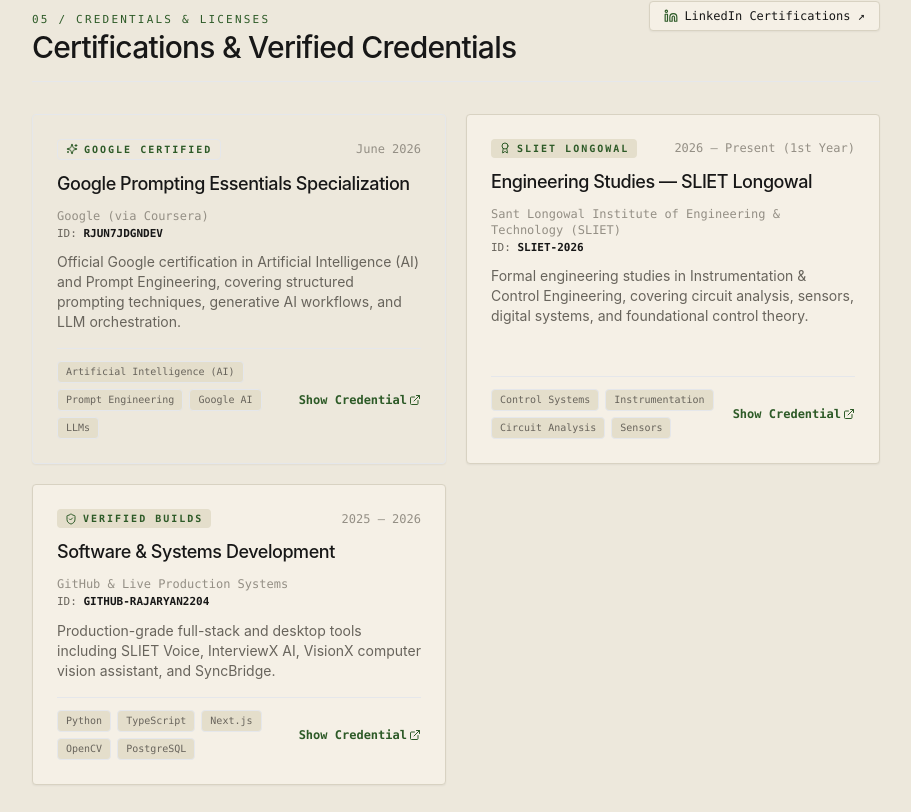
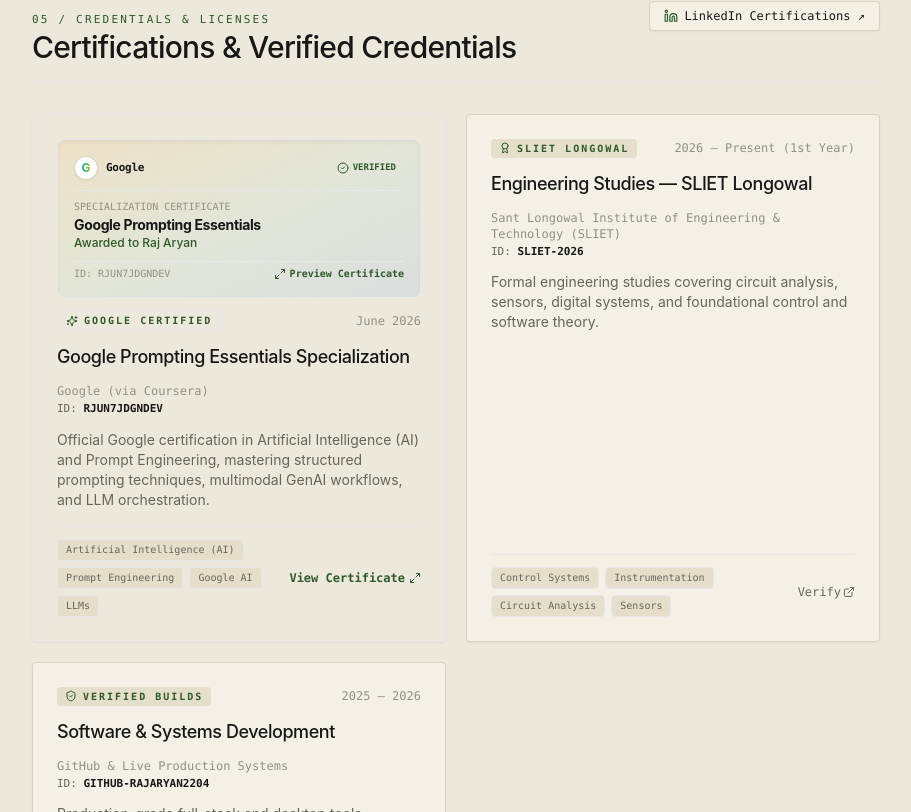
Before and after one commit to rajaryan2204/portfolio, a Next.js app: page / in a window 1280 px wide. Shown: the part 1948-2760 px from the top of the page, without its empty margins (184-1095 px from the left). Built offline with nearby package versions, Linux system fonts and the light colour scheme; no server answers.

Commit message:
feat: add visual certificate preview and interactive certificate modal directly on portfolio

```diff
--- a/app/components/Certifications.tsx
+++ b/app/components/Certifications.tsx
@@ -1,8 +1,24 @@
 "use client";
 
-import { Award, Trophy, CheckCircle2, ExternalLink, Sparkles, Cpu, BookOpen, ShieldCheck, Linkedin, BadgeCheck } from "lucide-react";
+import { useState } from "react";
+import {
+  Award,
+  Trophy,
+  CheckCircle2,
+  ExternalLink,
+  Sparkles,
+  Cpu,
+  BookOpen,
+  ShieldCheck,
+  Linkedin,
+  X,
+  Maximize2,
+  Check,
+  FileCheck
+} from "lucide-react";
 import { profile } from "@/data/profile";
 import { FadeIn, StaggerContainer, StaggerItem, SmoothCard } from "./MotionWrapper";
+import { motion, AnimatePresence } from "framer-motion";
 
 const VERIFIED_CREDENTIALS = [
   {
@@ -14,8 +30,9 @@
     credentialId: "RJUN7JDGNDEV",
     badge: "Google Certified",
     icon: Sparkles,
+    hasInteractivePreview: true,
     description:
-      "Official Google certification in Artificial Intelligence (AI) and Prompt Engineering, covering structured prompting techniques, generative AI workflows, and LLM orchestration.",
+      "Official Google certification in Artificial Intelligence (AI) and Prompt Engineering, mastering structured prompting techniques, multimodal GenAI workflows, and LLM orchestration.",
     skills: ["Artificial Intelligence (AI)", "Prompt Engineering", "Google AI", "LLMs"],
     verificationUrl: "https://www.coursera.org/account/accomplishments/specialization/RJUN7JDGNDEV",
   },
@@ -28,8 +45,9 @@
     credentialId: "SLIET-2026",
     badge: "SLIET Longowal",
     icon: Award,
+    hasInteractivePreview: false,
     description:
-      "Formal engineering studies in Instrumentation & Control Engineering, covering circuit analysis, sensors, digital systems, and foundational control theory.",
+      "Formal engineering studies covering circuit analysis, sensors, digital systems, and foundational control and software theory.",
     skills: ["Control Systems", "Instrumentation", "Circuit Analysis", "Sensors"],
     verificationUrl: "https://www.linkedin.com/in/raj-aryan2204/",
   },
@@ -42,6 +60,7 @@
     credentialId: "GITHUB-RAJARYAN2204",
     badge: "Verified Builds",
     icon: ShieldCheck,
+    hasInteractivePreview: false,
     description:
       "Production-grade full-stack and desktop tools including SLIET Voice, InterviewX AI, VisionX computer vision assistant, and SyncBridge.",
     skills: ["Python", "TypeScript", "Next.js", "OpenCV", "PostgreSQL"],
@@ -50,6 +69,7 @@
 ];
 
 export default function Certifications() {
+  const [selectedCert, setSelectedCert] = useState<string | null>(null);
   const linkedinCertUrl = "https://www.linkedin.com/in/raj-aryan2204/details/certifications/";
 
   return (
@@ -94,7 +114,58 @@
             return (
               <StaggerItem key={item.id}>
                 <SmoothCard className={`p-6 rounded border ${isGoogle ? "border-accent/40 bg-surface/90" : "border-border bg-surface"} hover:bg-[#fbf8f2] hover:border-neutral-400 transition-all duration-200 flex flex-col justify-between space-y-4 shadow-sm h-full group`}>
-                  <div className="space-y-2.5">
+                  <div className="space-y-3">
+
+                    {/* Visual Certificate Card Preview for Google Prompting Essentials */}
+                    {isGoogle && (
+                      <div
+                        onClick={() => setSelectedCert("google")}
+                        className="cursor-pointer rounded-lg bg-gradient-to-br from-amber-500/10 via-emerald-500/5 to-blue-500/10 border border-accent/40 p-4 space-y-2.5 hover:border-accent transition-all relative overflow-hidden group/cert shadow-inner"
+                        title="Click to view full certificate"
+                      >
+                        {/* Certificate Header Banner */}
+                        <div className="flex items-center justify-between">
+                          <div className="flex items-center gap-2">
+                            {/* Google Colors G Icon */}
+                            <div className="w-6 h-6 rounded-full bg-white dark:bg-neutral-800 border border-border flex items-center justify-center shadow-sm">
+                              <span className="font-bold text-xs bg-gradient-to-r from-blue-500 via-green-500 to-amber-500 bg-clip-text text-transparent">
+                                G
+                              </span>
+                            </div>
+                            <span className="text-[11px] font-bold tracking-tight text-foreground font-mono">
+                              Google
+                            </span>
+                          </div>
+
+                          <span className="text-[9px] font-mono px-2 py-0.5 rounded bg-accent/20 text-accent font-semibold flex items-center gap-1">
+                            <CheckCircle2 className="w-3 h-3" />
+                            VERIFIED
+                          </span>
+                        </div>
+
+                        {/* Certificate Body */}
+                        <div className="space-y-0.5 border-t border-border/50 pt-2">
+                          <p className="text-[10px] font-mono text-foreground-subtle uppercase">
+                            Specialization Certificate
+                          </p>
+                          <h4 className="text-sm font-bold text-foreground tracking-tight leading-tight">
+                            Google Prompting Essentials
+                          </h4>
+                          <p className="text-xs font-medium text-accent">
+                            Awarded to Raj Aryan
+                          </p>
+                        </div>
+
+                        {/* Certificate Footer with 1-click Modal Trigger */}
+                        <div className="flex items-center justify-between pt-1 text-[10px] font-mono text-foreground-subtle border-t border-border/40">
+                          <span>ID: RJUN7JDGNDEV</span>
+                          <span className="text-accent font-semibold group-hover/cert:underline flex items-center gap-1">
+                            <Maximize2 className="w-3 h-3" />
+                            <span>Preview Certificate</span>
+                          </span>
+                        </div>
+                      </div>
+                    )}
 
                     {/* Top Row: Badge & Date */}
                     <div className="flex items-center justify-between">
@@ -143,15 +214,26 @@
                       ))}
                     </div>
 
+                    {isGoogle ? (
+                      <button
+                        type="button"
+                        onClick={() => setSelectedCert("google")}
+                        className="text-accent font-semibold hover:underline inline-flex items-center gap-1 transition-colors ml-2 flex-shrink-0"
+                      >
+                        <span>View Certificate</span>
+                        <Maximize2 className="w-3 h-3" />
+                      </button>
+                    ) : (
                       <a
                         href={item.verificationUrl}
                         target="_blank"
                         rel="noopener noreferrer"
-                      className="text-accent font-semibold hover:underline inline-flex items-center gap-0.5 transition-colors ml-2 flex-shrink-0"
+                        className="text-foreground-muted hover:text-foreground inline-flex items-center gap-0.5 transition-colors ml-2 flex-shrink-0"
                       >
-                      <span>Show Credential</span>
+                        <span>Verify</span>
                         <ExternalLink className="w-3 h-3" />
                       </a>
+                    )}
                   </div>
                 </SmoothCard>
               </StaggerItem>
@@ -160,6 +242,92 @@
         </StaggerContainer>
 
       </div>
+
+      {/* High-Resolution Certificate Modal */}
+      <AnimatePresence>
+        {selectedCert === "google" && (
+          <div className="fixed inset-0 z-50 flex items-center justify-center p-4 bg-black/70 backdrop-blur-sm animate-in fade-in duration-150">
+            <motion.div
+              initial={{ opacity: 0, scale: 0.95 }}
+              animate={{ opacity: 1, scale: 1 }}
+              exit={{ opacity: 0, scale: 0.95 }}
+              className="relative w-full max-w-2xl bg-white dark:bg-[#181816] border-2 border-neutral-300 dark:border-neutral-700 rounded-xl shadow-2xl p-6 sm:p-10 space-y-6 text-neutral-900 dark:text-neutral-100 overflow-hidden"
+            >
+              {/* Close Button */}
+              <button
+                type="button"
+                onClick={() => setSelectedCert(null)}
+                className="absolute top-4 right-4 p-1.5 rounded-full bg-neutral-200 dark:bg-neutral-800 text-neutral-600 dark:text-neutral-300 hover:text-neutral-900 dark:hover:text-white transition-colors"
+                title="Close"
+              >
+                <X className="w-5 h-5" />
+              </button>
+
+              {/* Certificate Watermark / Frame */}
+              <div className="border-4 border-double border-neutral-300 dark:border-neutral-700 p-6 sm:p-8 rounded-lg space-y-6 bg-gradient-to-b from-white via-neutral-50 to-neutral-100 dark:from-[#181816] dark:via-[#1c1c1a] dark:to-[#181816] shadow-sm">
+
+                {/* Header with Google and Coursera Logos */}
+                <div className="flex items-center justify-between border-b border-neutral-200 dark:border-neutral-800 pb-4">
+                  <div className="flex items-center gap-2">
+                    <span className="font-bold text-2xl tracking-tight bg-gradient-to-r from-blue-500 via-green-500 to-amber-500 bg-clip-text text-transparent">
+                      Google
+                    </span>
+                  </div>
+                  <span className="text-xs font-mono text-neutral-500 uppercase tracking-widest font-semibold">
+                    coursera
+                  </span>
+                </div>
+
+                {/* Main Certificate Content */}
+                <div className="text-center space-y-3 py-2">
+                  <p className="text-xs font-mono uppercase tracking-[0.25em] text-neutral-500 dark:text-neutral-400">
+                    This is to certify that
+                  </p>
+
+                  <h3 className="text-2xl sm:text-3xl font-bold text-neutral-900 dark:text-white tracking-tight font-serif">
+                    Raj Aryan
+                  </h3>
+
+                  <p className="text-xs text-neutral-600 dark:text-neutral-300 max-w-md mx-auto leading-relaxed">
+                    has successfully completed the online, non-credit Specialization
+                  </p>
+
+                  <h4 className="text-lg sm:text-xl font-bold text-accent tracking-tight pt-1">
+                    Google Prompting Essentials Specialization
+                  </h4>
+
+                  <p className="text-xs text-neutral-500 dark:text-neutral-400 max-w-lg mx-auto leading-relaxed">
+                    Demonstrating proficiency in prompt engineering principles, multimodal AI interactions, generative workflows, and real-world AI task optimization.
+                  </p>
+                </div>
+
+                {/* Certificate Footer with ID and Verification Link */}
+                <div className="pt-4 border-t border-neutral-200 dark:border-neutral-800 flex flex-col sm:flex-row items-center justify-between gap-3 text-xs font-mono text-neutral-500 dark:text-neutral-400">
+                  <div className="text-left space-y-0.5">
+                    <p className="font-semibold text-neutral-800 dark:text-neutral-200">
+                      Credential ID: RJUN7JDGNDEV
+                    </p>
+                    <p>Issue Date: June 2026</p>
+                  </div>
+
+                  <a
+                    href="https://www.coursera.org/account/accomplishments/specialization/RJUN7JDGNDEV"
+                    target="_blank"
+                    rel="noopener noreferrer"
+                    className="inline-flex items-center gap-1.5 px-4 py-2 rounded bg-neutral-900 dark:bg-white text-white dark:text-neutral-900 font-semibold hover:bg-neutral-800 dark:hover:bg-neutral-100 transition-colors shadow-sm"
+                  >
+                    <span>Verify on Coursera</span>
+                    <ExternalLink className="w-3.5 h-3.5" />
+                  </a>
+                </div>
+
+              </div>
+
+            </motion.div>
+          </div>
+        )}
+      </AnimatePresence>
+
     </section>
   );
 }
```
Lines whose indentation alone changed are shown as unchanged.
